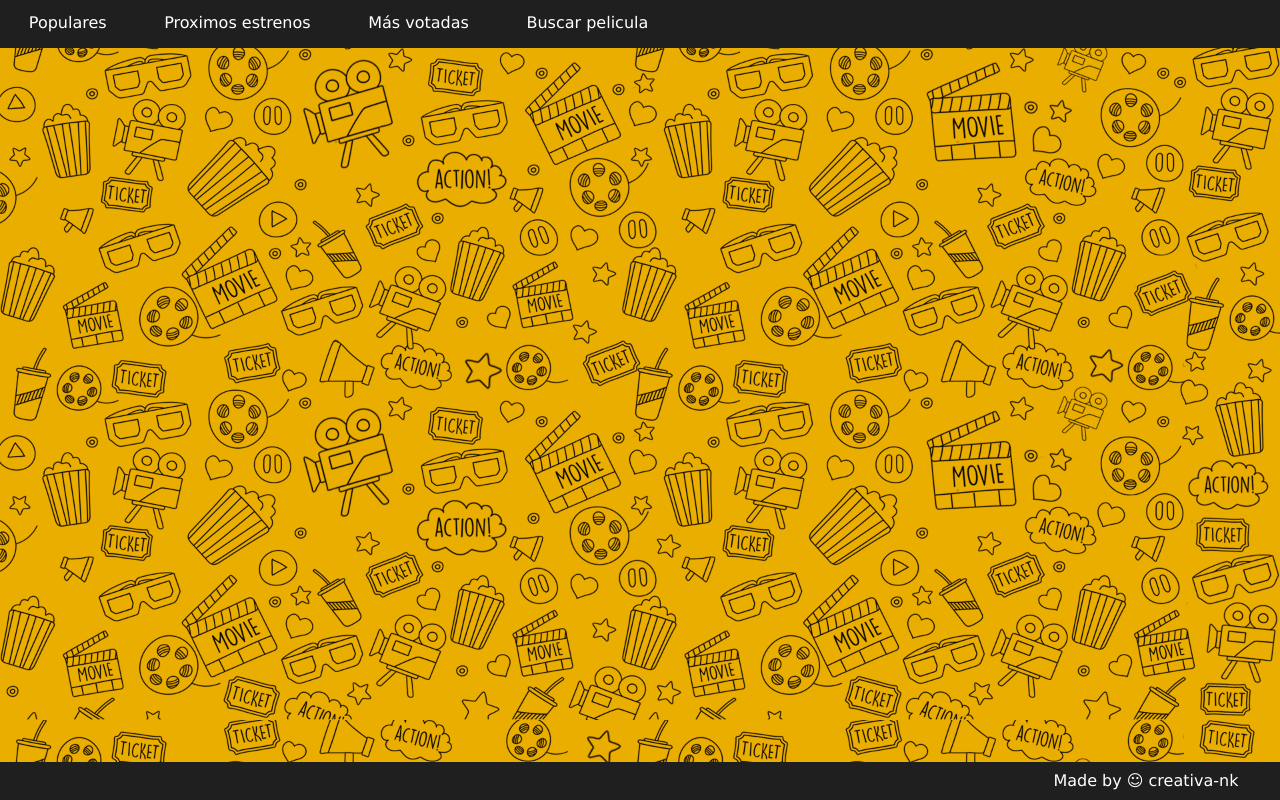
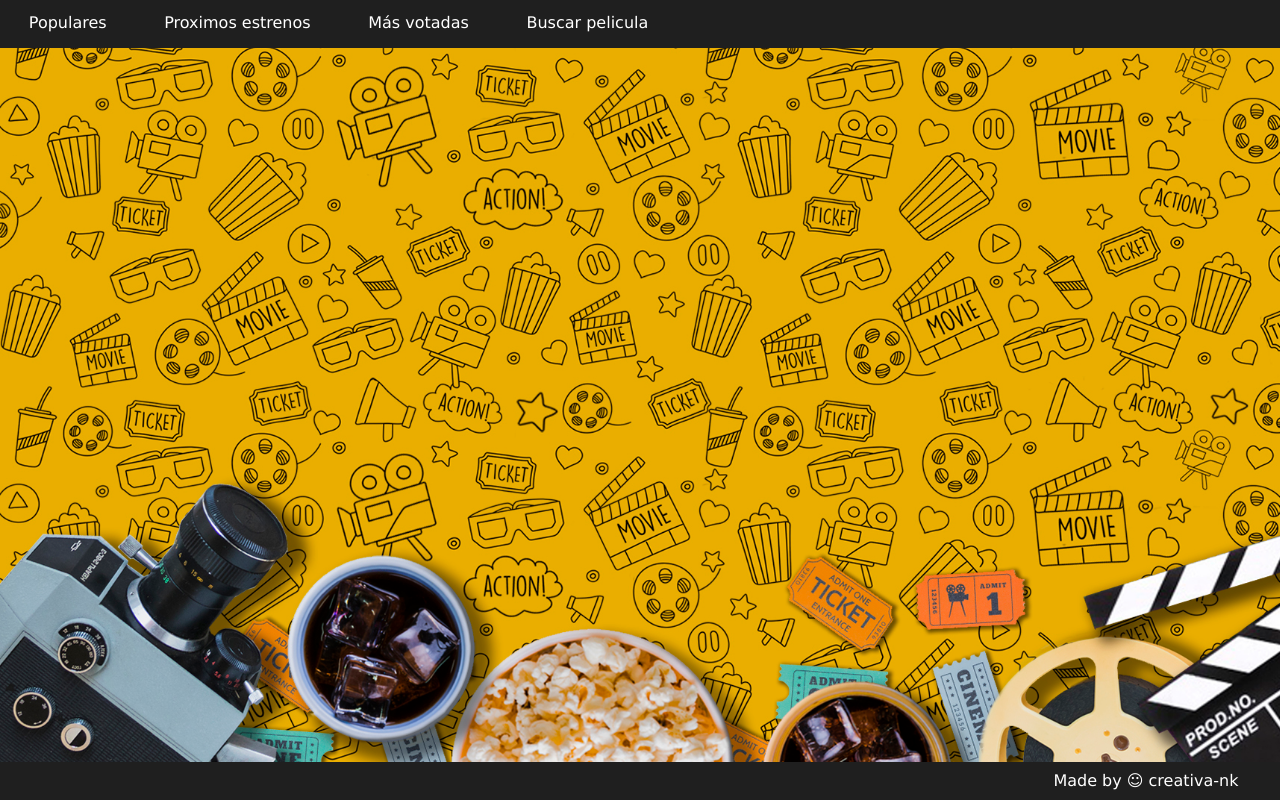
Before and after one commit to creativa-nk/react-movies, a React (Create React App) app in the folder react-movie/: page / in a window 1280 px wide. Built offline with nearby package versions, Linux system fonts and the light colour scheme.

Commit message:
background img ajustes

```diff
--- a/react-movie/src/App.css
+++ b/react-movie/src/App.css
@@ -3,9 +3,13 @@
     box-sizing: border-box
 }
 
-body{
-    background-image: url('./img/multiAmarillo.jpg');
+html{
+    background-image: url('./img/multiAmarilloD.jpg');
+    min-height: 100%;
+    min-width: 800px;
     background-size: cover;
-    overflow: hidden;
-    z-index: -3;
+        -moz-background-size: cover;
+        -webkit-background-size: cover;
+        -o-background-size: cover;
+
 }
```
